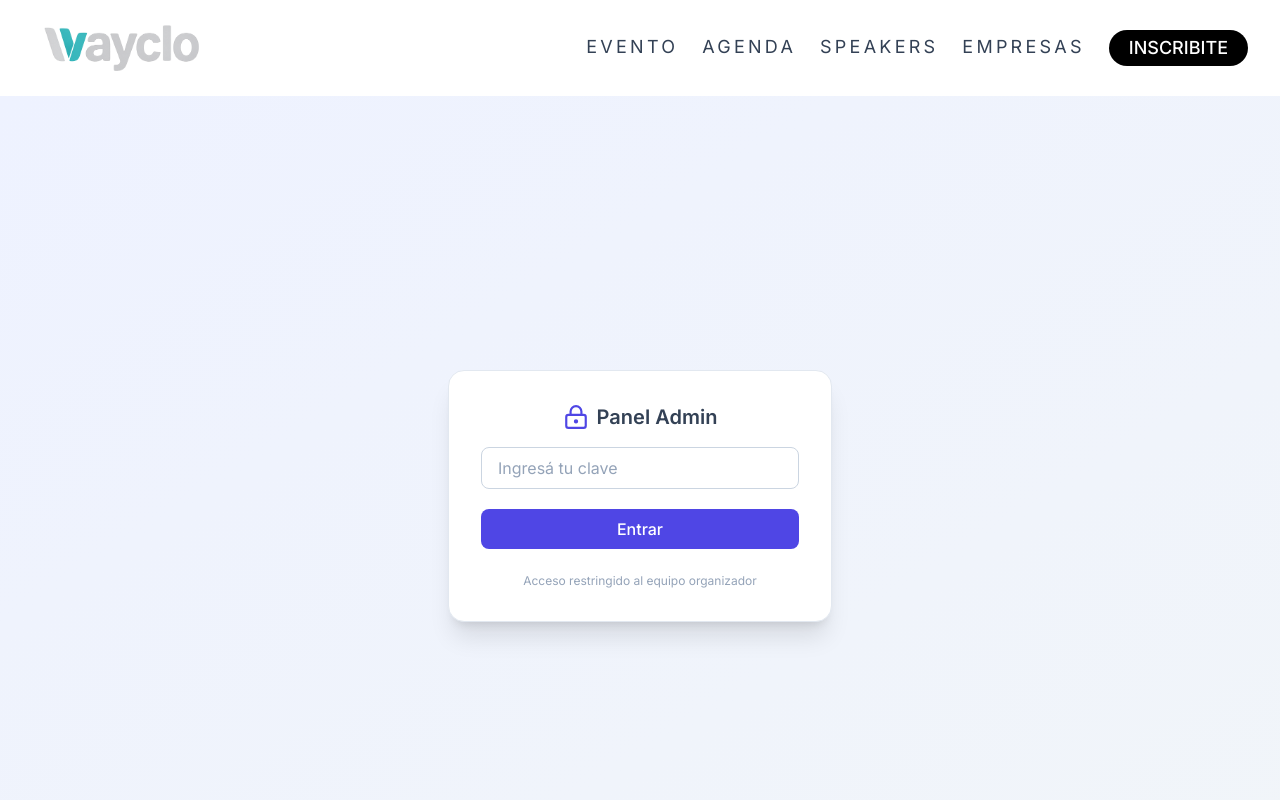
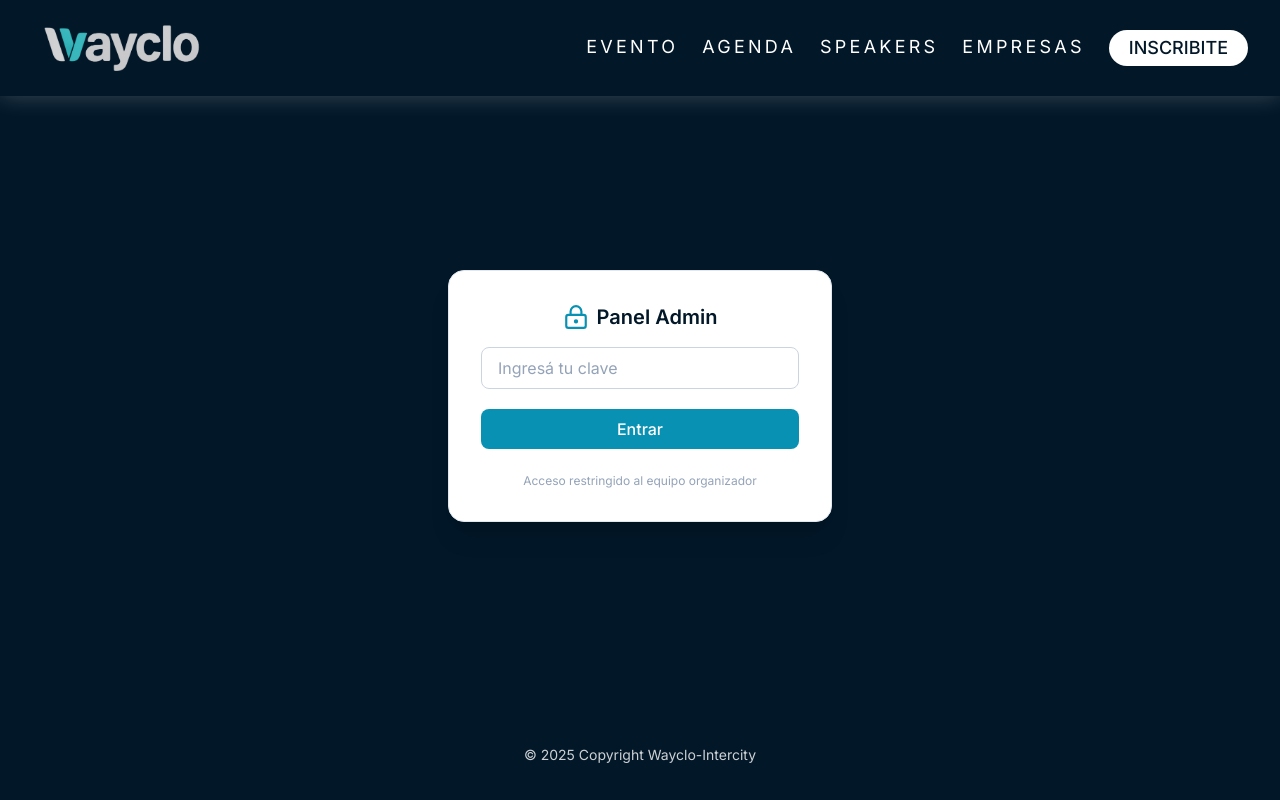
Before and after one commit to salvagariglio/wayclo, a Next.js app: page /admin/login in a window 1280 px wide. Shown: the top 800 px of the page. Built offline with nearby package versions, Linux system fonts and the light colour scheme.

Commit message:
admin details

```diff
--- a/src/app/admin/login/page.jsx
+++ b/src/app/admin/login/page.jsx
@@ -25,14 +25,14 @@ export default function AdminLogin() {
   };
 
   return (
-    <main className="min-h-screen flex items-center justify-center bg-gradient-to-br from-indigo-50 to-slate-100 p-6">
+    <main className="h-[75vh] flex items-center justify-center bg-[#021728] p-6">
       <form
         onSubmit={login}
         className="bg-white shadow-xl border border-slate-200 rounded-2xl p-8 w-full max-w-sm flex flex-col items-center"
       >
         <div className="flex items-center gap-2 mb-4">
-          <LockKeyhole size={26} className="text-indigo-600" />
-          <h1 className="text-xl font-semibold text-slate-700">Panel Admin</h1>
+          <LockKeyhole size={26} className="text-cyan-600" />
+          <h1 className="text-xl font-semibold text-[#021728]">Panel Admin</h1>
         </div>
 
         <input
@@ -40,7 +40,7 @@ export default function AdminLogin() {
           value={key}
           onChange={(e) => setKey(e.target.value)}
           placeholder="Ingresá tu clave"
-          className="w-full border border-slate-300 rounded-lg px-4 py-2 focus:outline-none focus:ring-2 focus:ring-indigo-500 text-slate-700 placeholder:text-slate-400"
+          className="w-full border border-slate-300 rounded-lg px-4 py-2 focus:outline-none focus:ring-2 focus:cyan-700 text-slate-700 placeholder:text-slate-400"
         />
 
         {err && <p className="text-red-600 text-sm mt-2 w-full text-center">{err}</p>}
@@ -48,7 +48,7 @@ export default function AdminLogin() {
         <button
           type="submit"
           disabled={loading}
-          className="mt-5 w-full bg-indigo-600 hover:bg-indigo-700 text-white font-medium py-2 rounded-lg transition-all"
+          className="mt-5 w-full bg-cyan-600 hover:bg-cyan-700 text-white font-medium py-2 rounded-lg transition-all"
         >
           {loading ? "Ingresando..." : "Entrar"}
         </button>
--- a/src/components/Footer.jsx
+++ b/src/components/Footer.jsx
@@ -5,20 +5,23 @@ import { usePathname } from "next/navigation";
 export default function Footer() {
     const pathname = usePathname();
 
+    const isAdminLogin = pathname === "/admin/login";
+
     const isEmpresas = pathname.startsWith("/empresas");
 
-    // Mostrar info solo en Home y Agenda
     const showEventInfo =
-        pathname === "/" || pathname.startsWith("/agenda");
+        (pathname === "/" || pathname.startsWith("/agenda")) && !isAdminLogin;
 
-    const baseBg = isEmpresas
-        ? "bg-slate-950 text-white"      // Footer en EMPRESAS
-        : "bg-[#1a1a1a] text-white";     // Footer default
+    const baseBg = isAdminLogin
+        ? "bg-[#021728] text-white border-[#021728]"
+        : isEmpresas
+            ? "bg-[#1a1a1a] text-white"
+            : "bg-[#1a1a1a] text-white";
 
     return (
-        <footer className={["py-16 border-t border-white/10", baseBg].join(" ")}>
+        <footer className={["py-12 border-t", baseBg].join(" ")}>
 
-            {/* INFO EXTRA SOLO PARA HOME / AGENDA */}
+            {/* INFO EXTRA HOME / AGENDA */}
             {showEventInfo && (
                 <div className="mx-auto max-w-7xl px-4 sm:px-6 lg:px-8 mb-16">
                     <h2 className="text-2xl font-bold text-center mb-10 tracking-tight">
@@ -27,20 +30,16 @@ export default function Footer() {
 
                     <div className="grid md:grid-cols-2 gap-10 items-start">
 
-                        {/* MAPA */}
-                        <div className="w-full">
+                        <div>
                             <iframe
                                 className="w-full h-72 rounded-xl shadow-lg border border-white/20"
                                 loading="lazy"
                                 allowFullScreen
                                 src="https://www.google.com/maps/embed?pb=!1m18!1m12!1m3!1d3341.8056480028295!2d-64.352871!3d-33.114193!2m3!1f0!2f0!3f0!3m2!1i1024!2i768!4f13.1!3m3!1m2!1s0x95d20100236dca37%3A0x99057b0bf5da3255!2sPolo%20Cient%C3%ADfico%20Tecnol%C3%B3gico!5e0!3m2!1ses!2sar!4v1763153367330!5m2!1ses!2sar"
                             ></iframe>
-
                         </div>
 
-                        {/* INFO CONTACTO */}
                         <div className="flex flex-col justify-center space-y-5 text-lg text-center md:text-left">
-
                             <div>
                                 <h3 className="font-bold text-xl mb-1">Lugar</h3>
                                 <p>📍 Polo Científico Tecnologico Río Cuarto</p>
@@ -54,9 +53,8 @@ export default function Footer() {
 
                             <div>
                                 <h3 className="font-bold text-xl mb-1">Horario</h3>
-                                <p>🕒 9:00 hs – 18:00 hs</p>
+                                <p>🕒 17:45 hs – 21:00 hs</p>
                             </div>
-
                         </div>
                     </div>
                 </div>
@@ -64,7 +62,7 @@ export default function Footer() {
 
             {/* COPYRIGHT */}
             <div className="mx-auto max-w-7xl px-4 sm:px-6 lg:px-8">
-                <div className="flex justify-center items-center text-center">
+                <div className="text-center">
                     <p className="text-sm opacity-80">
                         © {new Date().getFullYear()} Copyright Wayclo-Intercity
                     </p>
--- a/src/components/NavBar.jsx
+++ b/src/components/NavBar.jsx
@@ -19,6 +19,9 @@ export default function NavBar() {
   const [scrolled, setScrolled] = useState(false);
   const pathname = usePathname();
 
+  // Detect page admin
+  const isAdminLogin = pathname === "/admin/login";
+
   useEffect(() => {
     const onScroll = () => setScrolled(window.scrollY > 6);
     onScroll();
@@ -27,7 +30,6 @@ export default function NavBar() {
   }, []);
 
   useEffect(() => {
-    // aseguro que no quede bloqueado el scroll en cambios de ruta
     document.body.style.overflow = "";
     return () => {
       document.body.style.overflow = "";
@@ -43,29 +45,33 @@ export default function NavBar() {
     <header
       className={[
         "fixed top-0 left-0 right-0 z-[50]",
-        "bg-white text-slate-900",
+        isAdminLogin ? "bg-[#021728] text-white" : "bg-white text-slate-900",
         "transition-shadow",
-        scrolled
+
+        // SOMBRA MÁS GRANDE SOLO EN ADMIN
+        isAdminLogin
+          ? "shadow-[0_0_22px_rgba(255,255,255,0.22)]"
+          : scrolled
             ? "shadow-[0_2px_10px_rgba(15,23,42,0.12)]"
             : "shadow-none",
       ].join(" ")}
     >
+
       <nav className="mx-auto max-w-7xl px-4 sm:px-6 lg:px-8 h-24 flex items-center justify-between">
-        {/* Brand */}
-        <div className="flex items-center gap-3 min-w-0">
-          <Link href="/" className="flex items-center gap-3 group">
+
+        {/* LOGO */}
+        <Link href="/" className="flex items-center gap-3">
           <Image
             src={Logo}
             width={180}
             height={180}
             alt="Wayclo logo"
+            priority
             className="object-contain"
-              priority
           />
         </Link>
-        </div>
 
-        {/* Links + CTA desktop */}
+        {/* LINKS DESKTOP */}
         <div className="hidden md:flex items-center gap-6">
           <ul className="hidden md:flex items-center gap-6 text-sm">
             {LINKS.map((l) => (
@@ -74,9 +80,11 @@ export default function NavBar() {
                   href={l.href}
                   className={[
                     "uppercase tracking-[0.18em] text-lg transition leading-none",
-                    "text-slate-700 hover:text-slate-900",
+                    isAdminLogin
+                      ? "text-white hover:text-white/90"
+                      : "text-slate-700 hover:text-slate-900",
                     isActive(l.href)
-                      ? "font-extrabold text-slate-900"
+                      ? "font-extrabold"
                       : "",
                   ].join(" ")}
                 >
@@ -86,57 +94,66 @@ export default function NavBar() {
             ))}
           </ul>
 
-          {/* CTA */}
+          {/* CTA (botón blanco en admin) */}
           <Button
             onClick={() => document.dispatchEvent(new Event("open-register"))}
             className={[
-              "gap-2 hover:opacity-90 text-lg rounded-full px-5 py-3",
-              "bg-black text-white",
+              "gap-2 text-lg rounded-full px-5 py-3 transition",
+              isAdminLogin
+                ? "bg-white text-[#021728] hover:bg-white/90"
+                : "bg-black text-white hover:opacity-90",
             ].join(" ")}
           >
             INSCRIBITE
           </Button>
         </div>
 
-        {/* Mobile button */}
+        {/* BOTÓN MOBILE */}
         <div className="md:hidden">
           <button
             aria-label={open ? "Cerrar menú" : "Abrir menú"}
             aria-expanded={open}
             onClick={() => setOpen((v) => !v)}
             className={[
-              "inline-flex items-center justify-center rounded-md p-2 outline-none focus-visible:ring-2",
-              "text-slate-900 focus-visible:ring-[var(--brand,#050057)]/70",
+              "p-2 rounded-md outline-none focus-visible:ring-2",
+              isAdminLogin
+                ? "text-white focus-visible:ring-white/70"
+                : "text-slate-900 focus-visible:ring-[var(--brand,#050057)]/70",
             ].join(" ")}
           >
-            {open ? <X className="h-6 w-6" /> : <Menu className="h-6 w-6" />}
+            {open ? <X size={26} /> : <Menu size={26} />}
           </button>
         </div>
       </nav>
 
-      {/* Mobile panel */}
+      {/* PANEL MOBILE */}
       <div
         data-state={open ? "open" : "closed"}
         className={[
-          "md:hidden overflow-hidden border-b border-slate-200",
-          "transition-[max-height,opacity] duration-700 ease-in-out",
+          "md:hidden overflow-hidden transition-[max-height,opacity] duration-700 ease-in-out",
           "max-h-0 opacity-0",
           "data-[state=open]:max-h-[80vh] data-[state=open]:opacity-100",
+          isAdminLogin
+            ? "bg-[#021728] border-b border-[#021728]"
+            : "bg-white border-b border-slate-200",
         ].join(" ")}
       >
         <div className="px-4 sm:px-6 pb-6">
           <ul className="flex flex-col gap-1">
             {LINKS.map((l) => (
-              <li key={l.href} className="flex">
+              <li key={l.href}>
                 <Link
                   href={l.href}
                   onClick={closeMenu}
-                  aria-current={isActive(l.href) ? "page" : undefined}
                   className={[
                     "w-full rounded-md px-3 py-3 text-base text-center transition",
-                    "text-slate-900 hover:bg-black/[0.04] focus-visible:ring-[var(--brand,#050057)]/60",
+                    isAdminLogin
+                      ? "text-white hover:bg-white/10"
+                      : "text-slate-900 hover:bg-black/[0.04]",
                     isActive(l.href)
-                      ? "bg-black/[0.06] font-semibold"
+                      ? isAdminLogin
+                        ? "bg-white/10 font-semibold"
+                        : "bg-black/[0.06] font-semibold"
                       : "",
                   ].join(" ")}
                 >
@@ -146,22 +163,23 @@ export default function NavBar() {
             ))}
           </ul>
 
-          <div className="mt-4 flex justify-center">
+          {/* CTA MOBILE */}
           <Button
             onClick={() => {
               closeMenu();
               document.dispatchEvent(new Event("open-register"));
             }}
             className={[
-                "w-full max-w-xs gap-2 hover:opacity-90",
-                "bg-[var(--brand,#050057)] text-white",
+              "w-full max-w-xs mx-auto mt-4",
+              isAdminLogin
+                ? "bg-white text-[#021728] hover:bg-white/90"
+                : "bg-[var(--brand,#050057)] text-white",
             ].join(" ")}
           >
             INSCRIBITE
           </Button>
         </div>
       </div>
-      </div>
     </header>
   );
 }
--- a/src/components/Speakers.jsx
+++ b/src/components/Speakers.jsx
@@ -40,7 +40,7 @@ export const speakers = [
     company: "Municipalidad de Río Cuarto",
     companyLogo: "/universidad.png",
     linkedin: "",
-    img: "/speakers/eduardo-ochoa.jpg",
+    img: "/speakers/eduardo.png",
   },
   {
     name: "Ivan",
```
Also changed, not shown: public/speakers/eduardo.png (added), public/speakers/eduardo1.png (added). Lines whose indentation alone changed are shown as unchanged.
